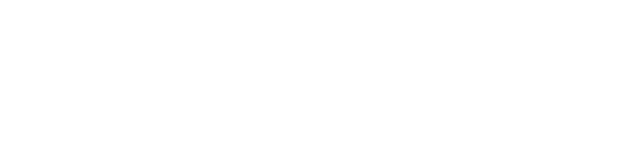
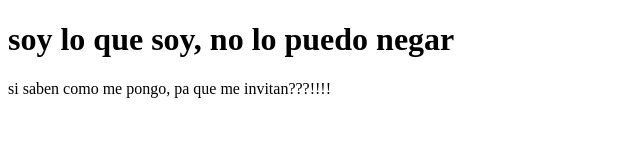
Before and after one commit to GabrielRuberttone/test-UTN-2024, a plain HTML site: page index.html in a window 1280 px wide. Shown: the whole page, without its empty margins (0-640 px from the left). Drawn offline with Linux system fonts and the light colour scheme.

Commit message:
segundo commit, ponemos texto

```diff
--- a/index.html
+++ b/index.html
@@ -6,6 +6,7 @@
     <title>Document</title>
 </head>
 <body>
-
+    <h1>soy lo que soy, no lo puedo negar</h1>
+    <p>si saben como me pongo, pa que me invitan???!!!!</p>
 </body>
 </html>
```
